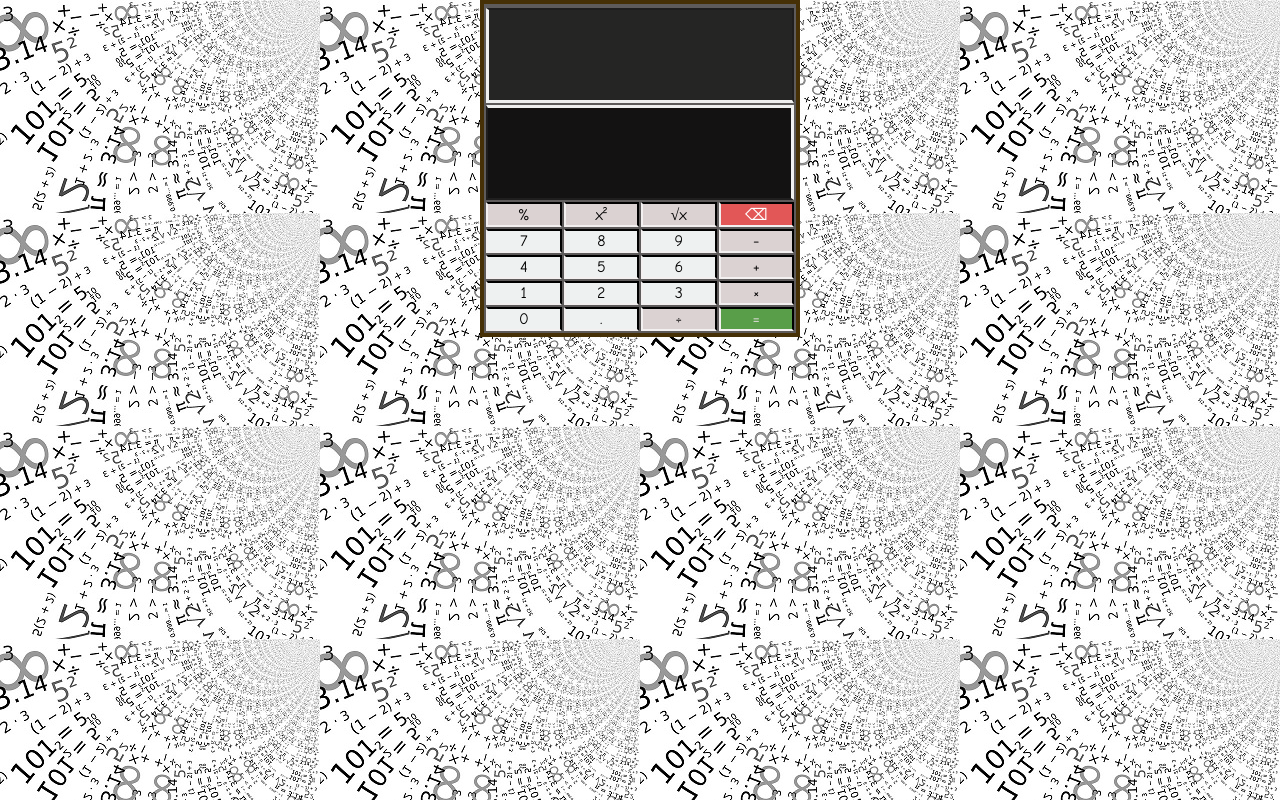
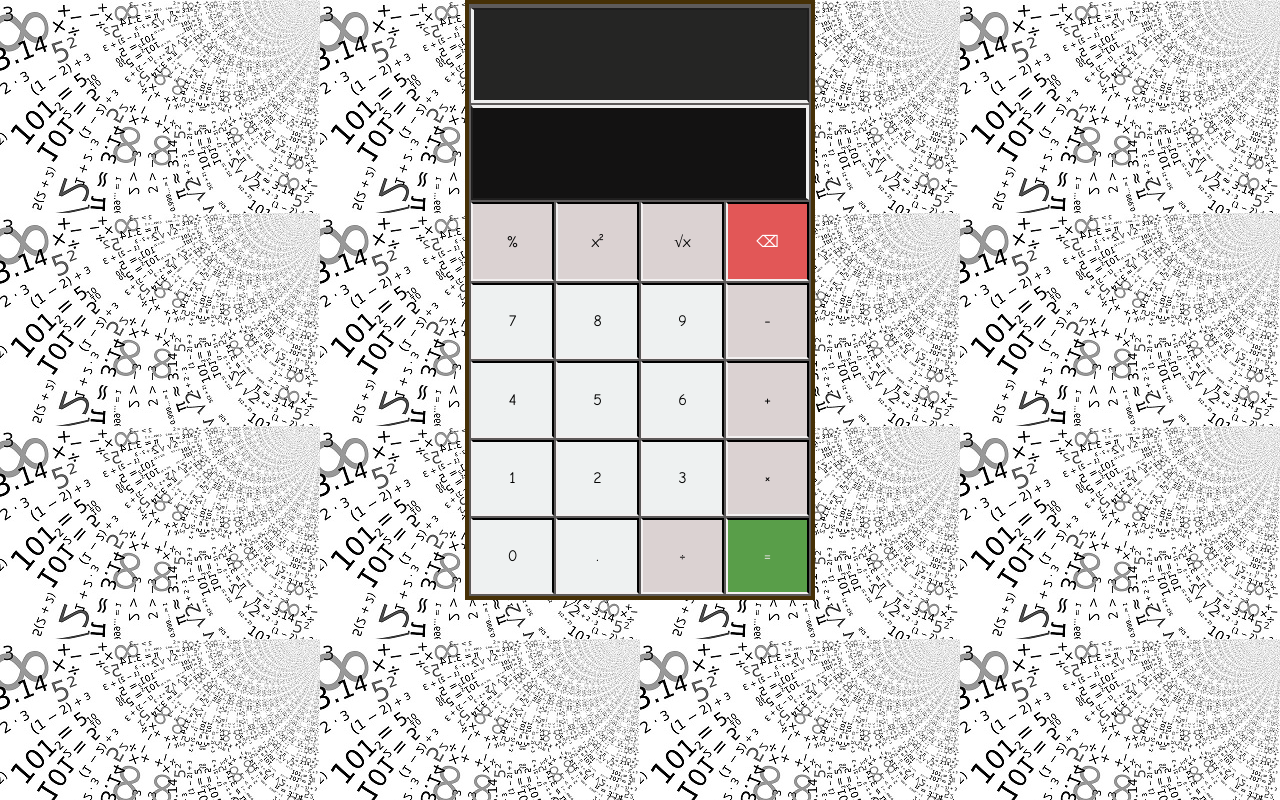
Before and after one commit to LukasChiama/React-Calculator, a React app: page / in a window 1280 px wide. Built offline with nearby package versions, Linux system fonts and the light colour scheme.

Commit message:
add media query

```diff
--- a/src/index.css
+++ b/src/index.css
@@ -45,7 +45,7 @@ table {
   border: 4px solid rgb(70, 48, 6);
   table-layout: fixed;
   margin: auto;
-  width: 320px;
+  width: 100%;
   height: -webkit-fill-available;
   background-color: rgb(94, 91, 91);
   overflow-y: hidden;
@@ -93,3 +93,10 @@ td.item {
   width: auto;
   cursor: pointer;
 }
+
+@media (min-width: 425px) {
+  table {
+    width: 350px;
+    height: 600px;
+  }
+}
```
